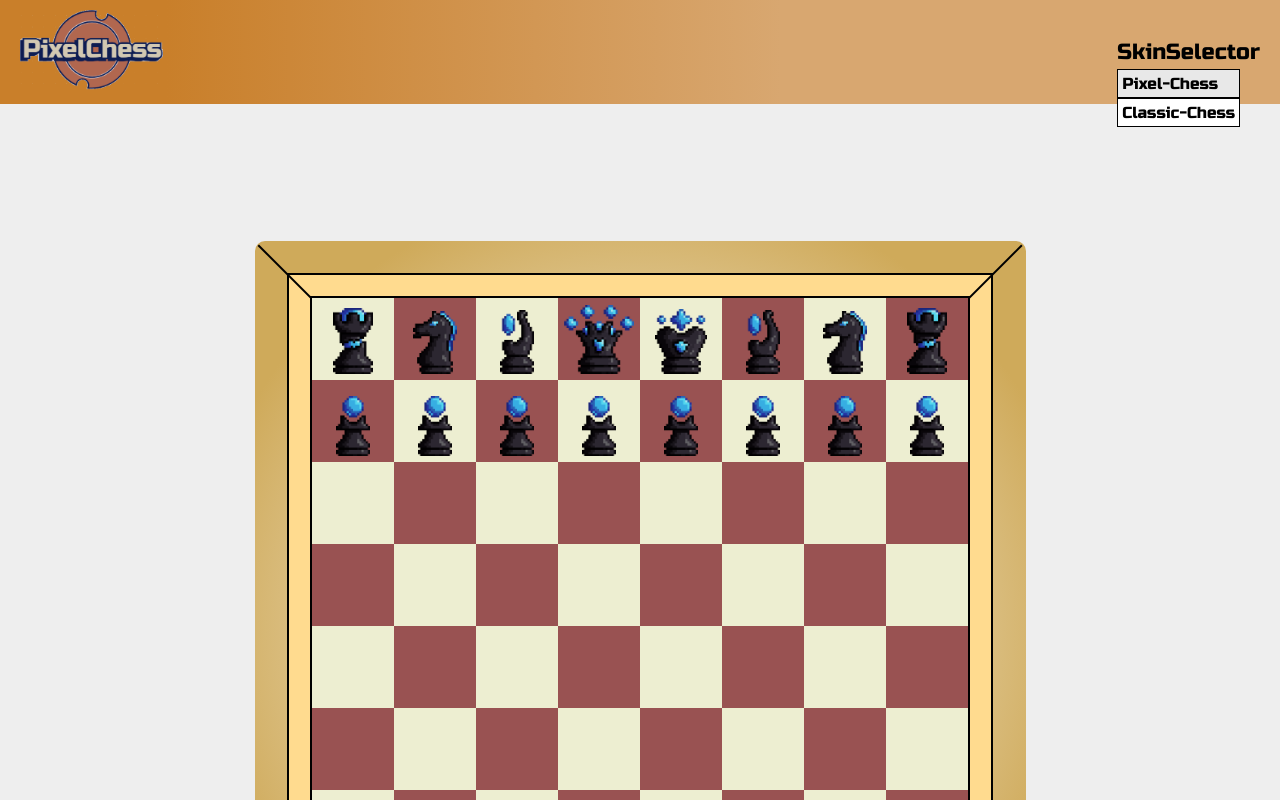
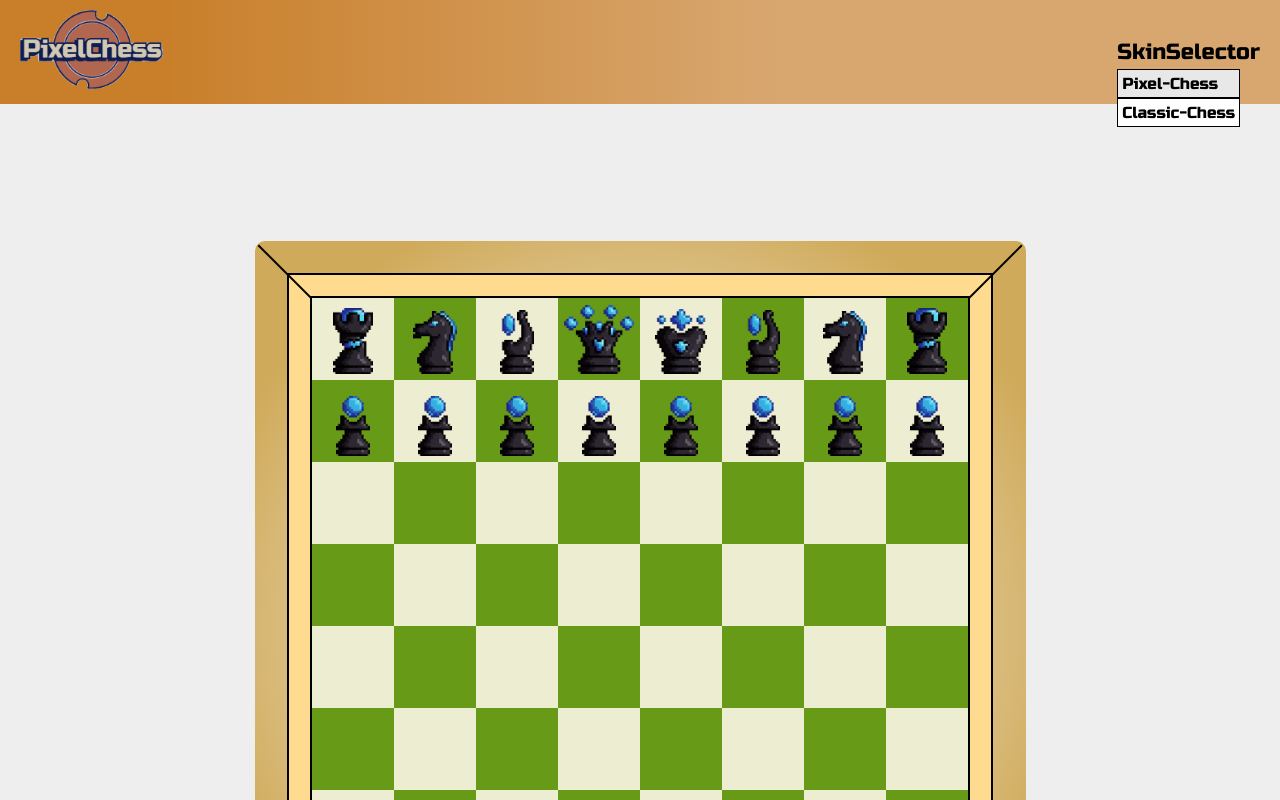
Before and after one commit to MrAminHasanov/React-Chees, a React (Create React App) app: page / in a window 1280 px wide. Shown: the top 800 px of the page. Built offline with nearby package versions, Linux system fonts and the light colour scheme.

Commit message:
Square Skin

```diff
--- a/src/component/Body/Table/TableContent/Square/Square.jsx
+++ b/src/component/Body/Table/TableContent/Square/Square.jsx
@@ -4,6 +4,10 @@ import { useSelector } from 'react-redux';
 import c from './Square.module.scss';
 
 import Figures from './Figures/Figures';
+const figuresSkinsSquareColor = {
+  "Classic-Chess":"#995252",
+  "Pixel-Chess":"rgb(102, 154, 23)"
+}
 
 function Square({ id, squareMathColor }) {
   const activeSkin = useSelector(state => state.header.selectedSkin)
@@ -14,7 +18,8 @@ function Square({ id, squareMathColor }) {
 
   const { selectFigure, moveFigure } = useActions();
 
-  const squareColor = (squareMathColor === 0 ? "#995252" : "#edeed1");
+  const squareColor = (squareMathColor === 0 ? figuresSkinsSquareColor[activeSkin] : "#edeed1");
+
 
   const isEmptySquare = squareContent?.type === undefined;
 
```
